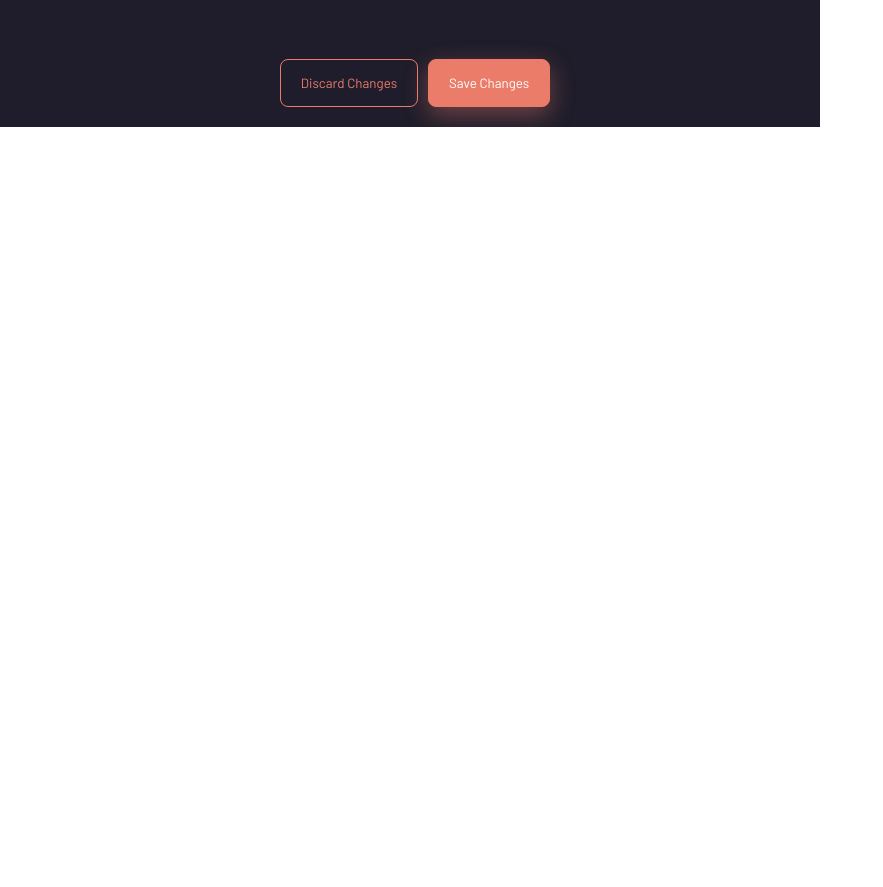
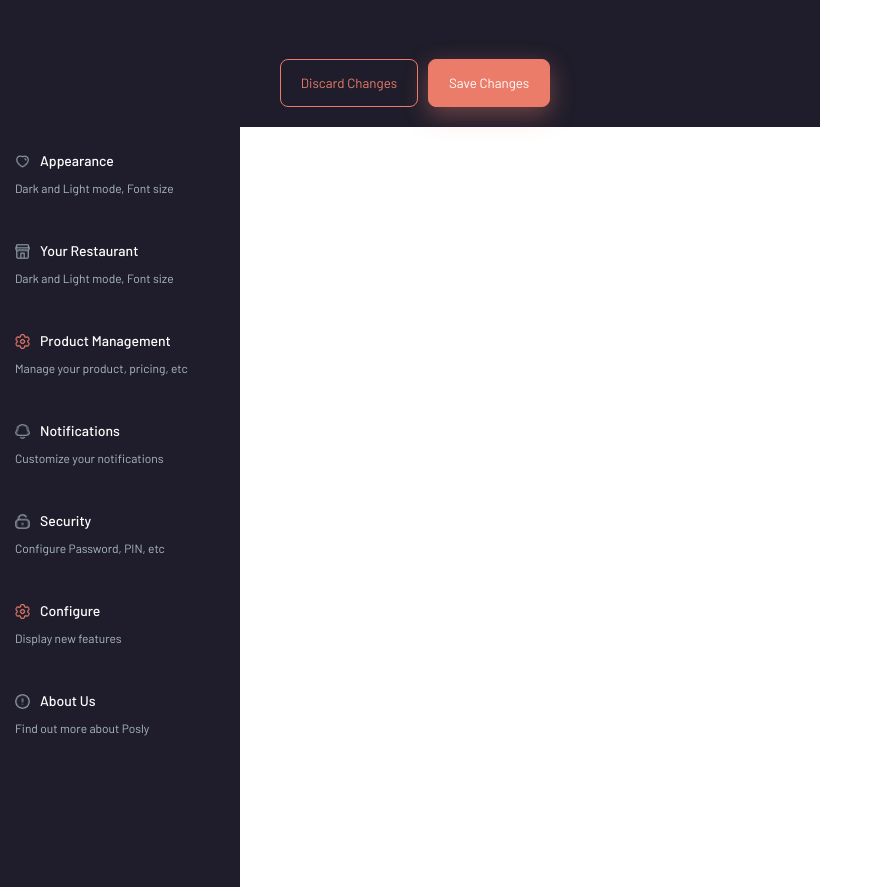
Before and after one commit to altugaltuner/food-order-altug, a React (Vite) app: page /settings in a window 1280 px wide. Shown: the part 1867-2754 px from the top of the page, without its empty margins (0-883 px from the left). Before the commit the page ends 1994 px from the top, so only its background shows below. Built offline with nearby package versions, Linux system fonts and the light colour scheme; no server answers; the database is empty; sample sign-in values are in the browser's storage.

Commit message:
Completed merge

```diff
--- a/src/pages/SettingsPage/SettingsPage.jsx
+++ b/src/pages/SettingsPage/SettingsPage.jsx
@@ -2,12 +2,14 @@ import "./SettingsPage.scss";
 import "../../components/ProductsManagement/ProductsManagement";
 import ProductsManagement from "../../components/ProductsManagement/ProductsManagement";
 import Navbar from "../../components/Navbar/Navbar";
+import SettingsSidebar from "../../components/SettingsSidebar/SettingsSidebar";
 
 function SettingsPage() {
   return (
     <main className="settings-page">
       <Navbar />
       <ProductsManagement />
+      <SettingsSidebar />
     </main>
   );
 }
```
Also changed, not shown: src/assets/Home.png, src/assets/Notification.png.
